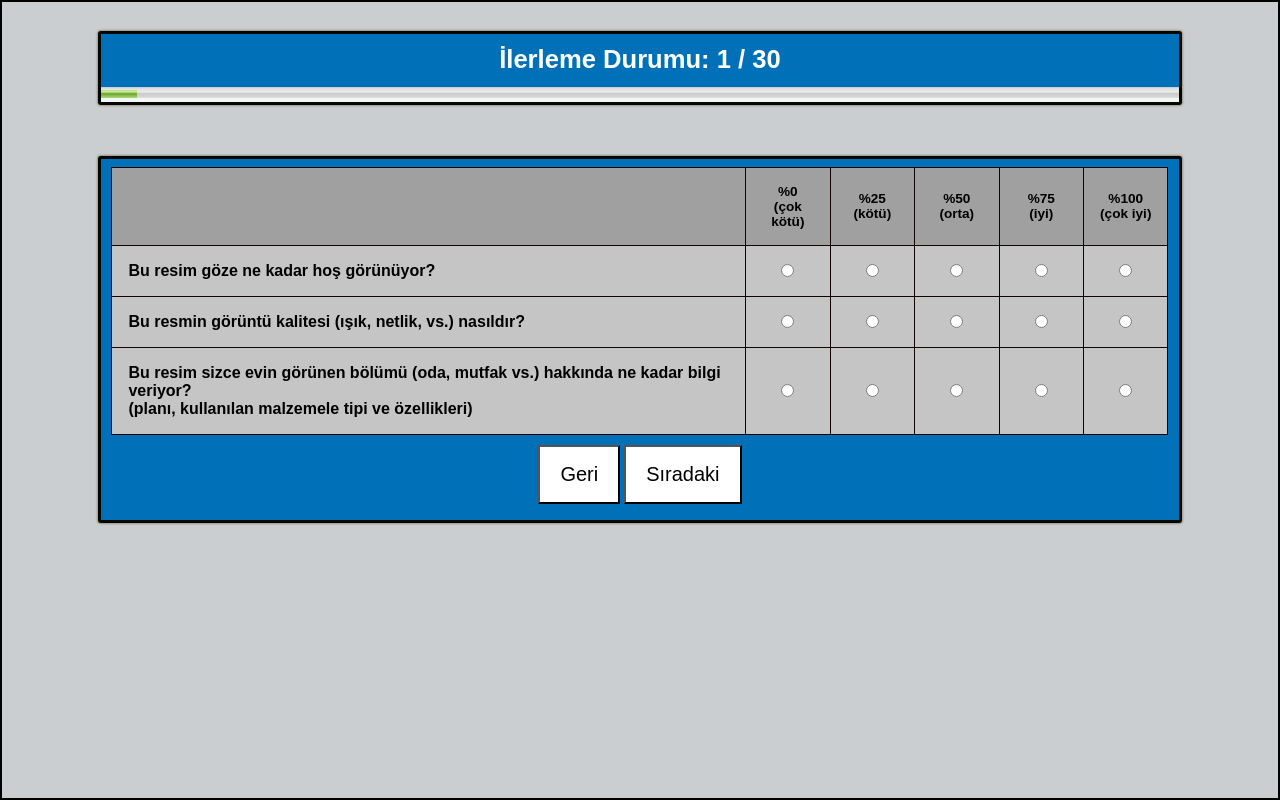
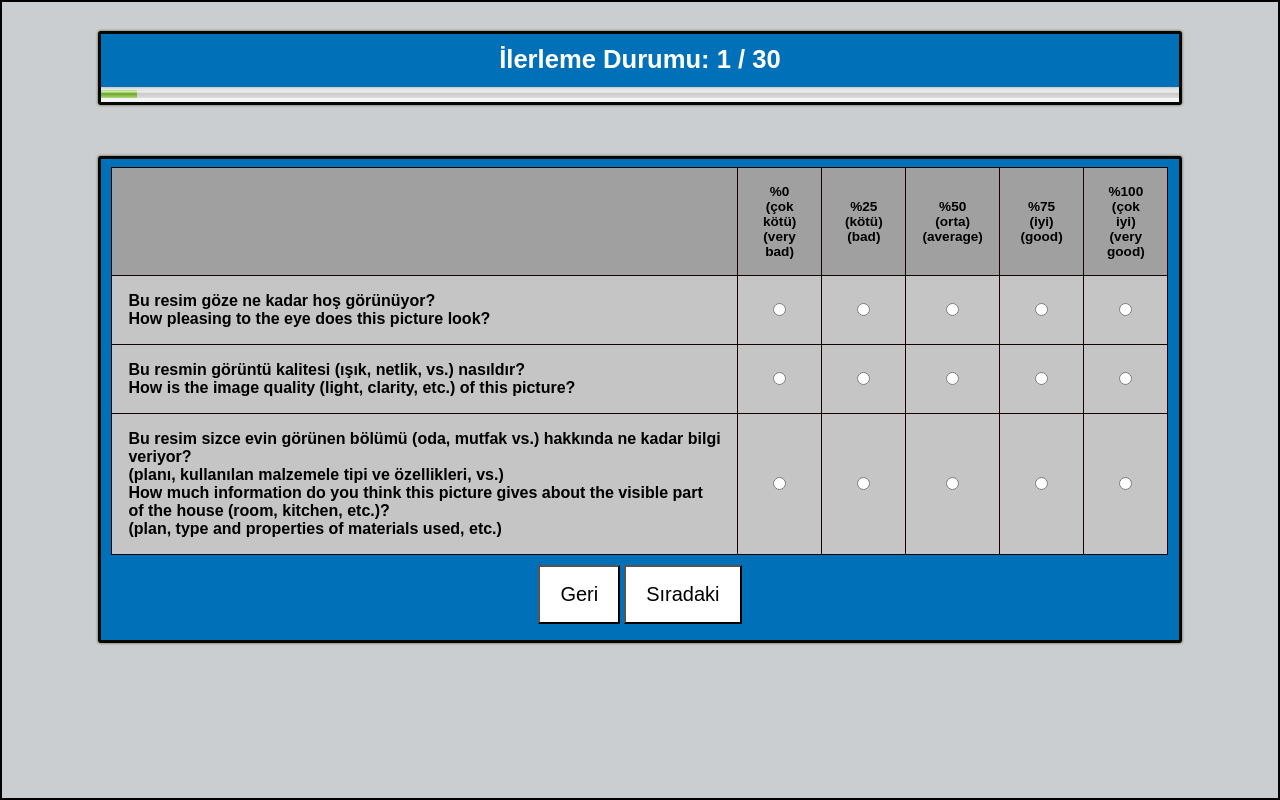
Before and after one commit to Aeunal/Django_Web_Survey, a Django app: template photo/templates/photo/template.html in a window 1280 px wide. Run offline with Django 3.2, Linux system fonts and the light colour scheme; the template is opened without the code that fills it, so the values that code supplies are empty; some libraries are stand-ins or nearby versions.

Commit message:
Update template.html
- Translated questions to eng
- Added translations below the corresponding questions

```diff
--- a/photo/templates/photo/template.html
+++ b/photo/templates/photo/template.html
@@ -239,16 +239,16 @@
             <tbody>
               <tr style="text-align:center;font-size:1.7vmin;">
                 <td width="60%"> </td>
-                <td width="8%" ><b>%0<br>(çok kötü)</b></td>
-                <td width="8%"><b>%25<br>(kötü)</b></td>
-                <td width="8%"><b>%50<br>(orta)</b></td>
-                <td width="8%"><b>%75<br>(iyi)</b></td>
-                <td width="8%"><b>%100<br>(çok iyi)</b></td>
+                <td width="8%" ><b>%0<br>(çok kötü)<br>(very bad)</b></td>
+                <td width="8%"><b>%25<br>(kötü)<br>(bad)</b></td>
+                <td width="8%"><b>%50<br>(orta)<br>(average)</b></td>
+                <td width="8%"><b>%75<br>(iyi)<br>(good)</b></td>
+                <td width="8%"><b>%100<br>(çok iyi)<br>(very good)</b></td>
               </tr>
 
               <tr style="text-align:center">
                 <td style="text-align:left">
-                  <strong style="font-size:2vmin;" for="id_answer1">Bu resim göze ne kadar hoş görünüyor?</strong>
+                  <strong style="font-size:2vmin;" for="id_answer1">Bu resim göze ne kadar hoş görünüyor?<br>How pleasing to the eye does this picture look?</strong>
                 </td>
                 <td onclick="this.children[0].checked=true"><input type="RADIO" value="0" id="id_answer1" name="answer1" required></td>
                 <td onclick="this.children[0].checked=true"><input type="RADIO" value="25" id="id_answer1" name="answer1" required></td>
@@ -259,7 +259,7 @@
 
               <tr style="text-align:center">
                 <td style="text-align:left">
-                  <strong style="font-size:2vmin;" for="id_answer2">Bu resmin görüntü kalitesi (ışık, netlik, vs.) nasıldır?</strong>
+                  <strong style="font-size:2vmin;" for="id_answer2">Bu resmin görüntü kalitesi (ışık, netlik, vs.) nasıldır?<br>How is the image quality (light, clarity, etc.) of this picture?</strong>
                 </td>
                 <td onclick="this.children[0].checked=true"><input type="RADIO" value="0" id="id_answer2" name="answer2" required></td>
                 <td onclick="this.children[0].checked=true"><input type="RADIO" value="25" id="id_answer2" name="answer2" required></td>
@@ -271,7 +271,7 @@
               <tr style="text-align:center">
                 <td style="text-align:left">
                   <strong style="font-size:2vmin;" for="id_answer3">Bu resim sizce evin görünen bölümü (oda, mutfak vs.)
-                    hakkında ne kadar bilgi veriyor? <br> (planı, kullanılan malzemele tipi ve özellikleri)</strong>
+                    hakkında ne kadar bilgi veriyor? <br> (planı, kullanılan malzemele tipi ve özellikleri, vs.)<br>How much information do you think this picture gives about the visible part of the house (room, kitchen, etc.)?<br>(plan, type and properties of materials used, etc.)</strong>
                 </td>
                 <td onclick="this.children[0].checked=true"><input type="RADIO" value="0" id="id_answer3" name="answer3" required></td>
                 <td onclick="this.children[0].checked=true"><input type="RADIO" value="25" id="id_answer3" name="answer3" required></td>
```
